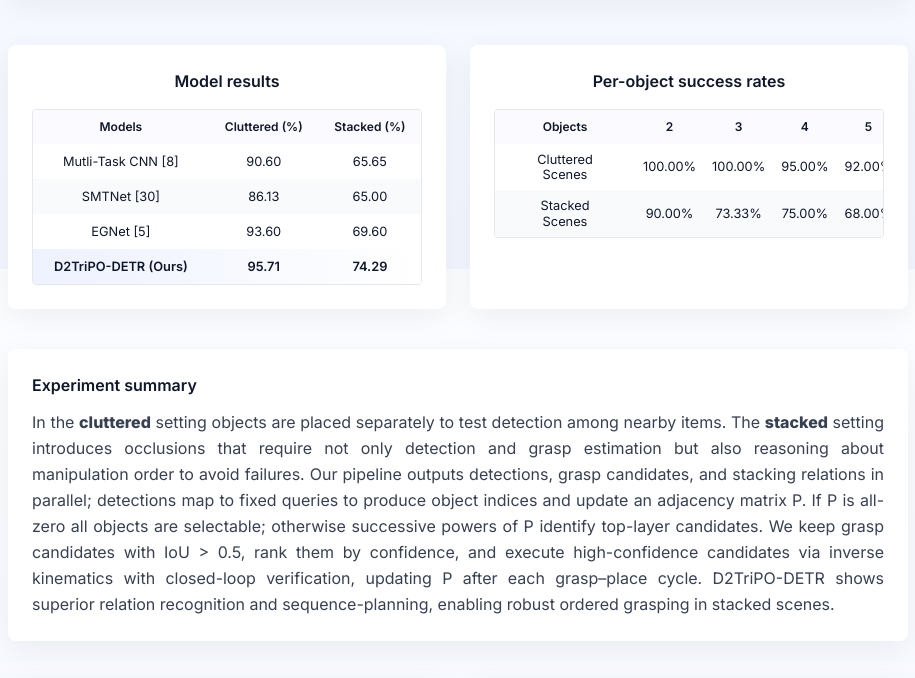
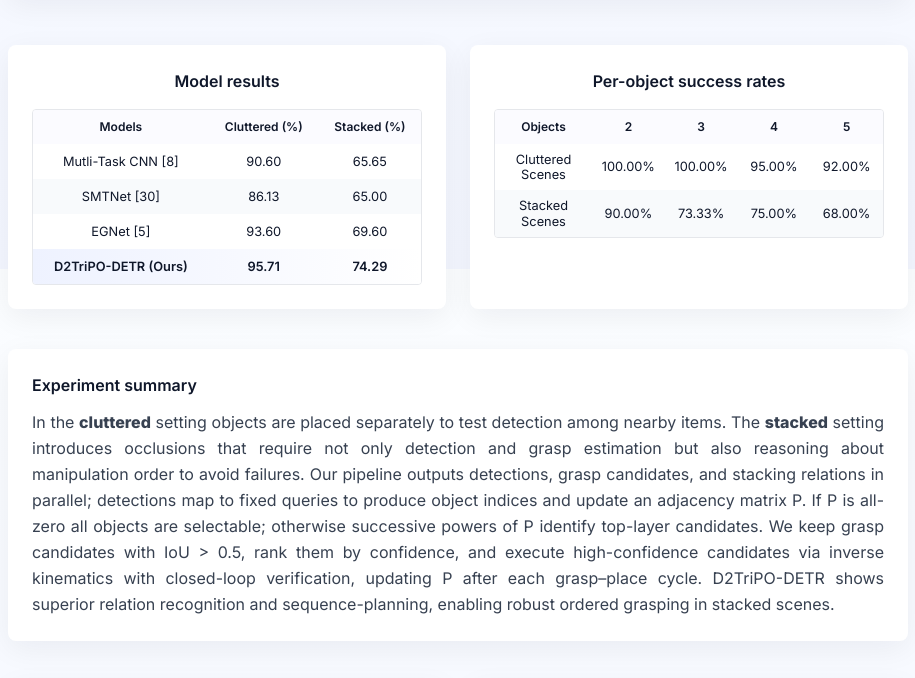
Before and after one commit to mok1170/TII, a plain HTML site: page index.html in a window 1280 px wide. Shown: the part 2131-2809 px from the top of the page, without its empty margins (182-1097 px from the left). Drawn offline with nearby package versions, Linux system fonts and the light colour scheme.

Commit message:
Update index.html

```diff
--- a/index.html
+++ b/index.html
@@ -48,10 +48,6 @@
       padding: 6px 8px; /* Reduced padding */
       text-align: center;
     }
-    th:first-child, td:first-child {
-      text-align: center;
-      min-width: 140px; /* Reduced min-width */
-    }
     /* Make table headers smaller */
     table th {
       font-size: 0.75rem;
@@ -61,6 +57,16 @@
     .line-break {
       white-space: normal;
       line-height: 1.2;
+    }
+    /* Specific column widths for success rates table */
+    .success-table th:first-child,
+    .success-table td:first-child {
+      width: 25%; /* Narrower first column */
+      min-width: 80px;
+    }
+    .success-table th:not(:first-child),
+    .success-table td:not(:first-child) {
+      width: 18.75%; /* Wider data columns */
     }
   </style>
 </head>
@@ -168,7 +174,7 @@
       <div class="bg-white p-6 rounded-lg shadow-soft">
         <h4 class="font-semibold mb-4 text-center">Per-object success rates</h4>
         <div class="rounded overflow-hidden border table-container">
-          <table class="w-full">
+          <table class="w-full success-table">
             <thead>
               <tr>
                 <th class="px-2 py-2 text-center">Objects</th>
```
